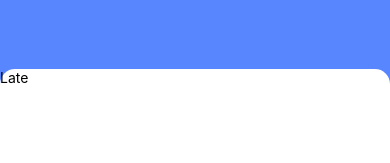
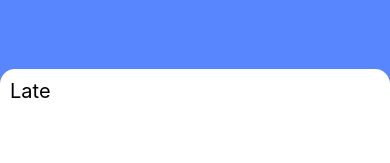
Before and after one commit to abhay9656/Todo_list, a React Native app: screen / in a window 390 px wide. Shown: the part 212-375 px from the top of the page. Built offline with nearby package versions, Linux system fonts and the light colour scheme.

Commit message:
Update list component with new icons, styles, and dependencies

```diff
--- a/component/All.jsx
+++ b/component/All.jsx
@@ -11,7 +11,7 @@ const All = () => {
             <Text style={{color:'white',marginTop:10}}>23 Task</Text>
         </View>
         <View style={styles.flex}>
-             <Text>Late</Text>
+             <Text style={{padding:10,fontSize:20}}>Late</Text>
         </View>
     </View>
   )
--- a/package.json
+++ b/package.json
@@ -9,10 +9,14 @@
     "web": "expo start --web"
   },
   "dependencies": {
+    "@react-navigation/native": "^6.1.17",
+    "@react-navigation/native-stack": "^6.10.0",
     "expo": "~51.0.19",
     "expo-status-bar": "~1.12.1",
     "react": "18.2.0",
     "react-native": "0.74.3",
+    "react-native-safe-area-context": "^4.10.1",
+    "react-native-screens": "^3.31.1",
     "react-native-vector-icons": "^10.1.0"
   },
   "devDependencies": {
```
Also changed, not shown: 1 other file (tests, documents, lock files or other folders).
